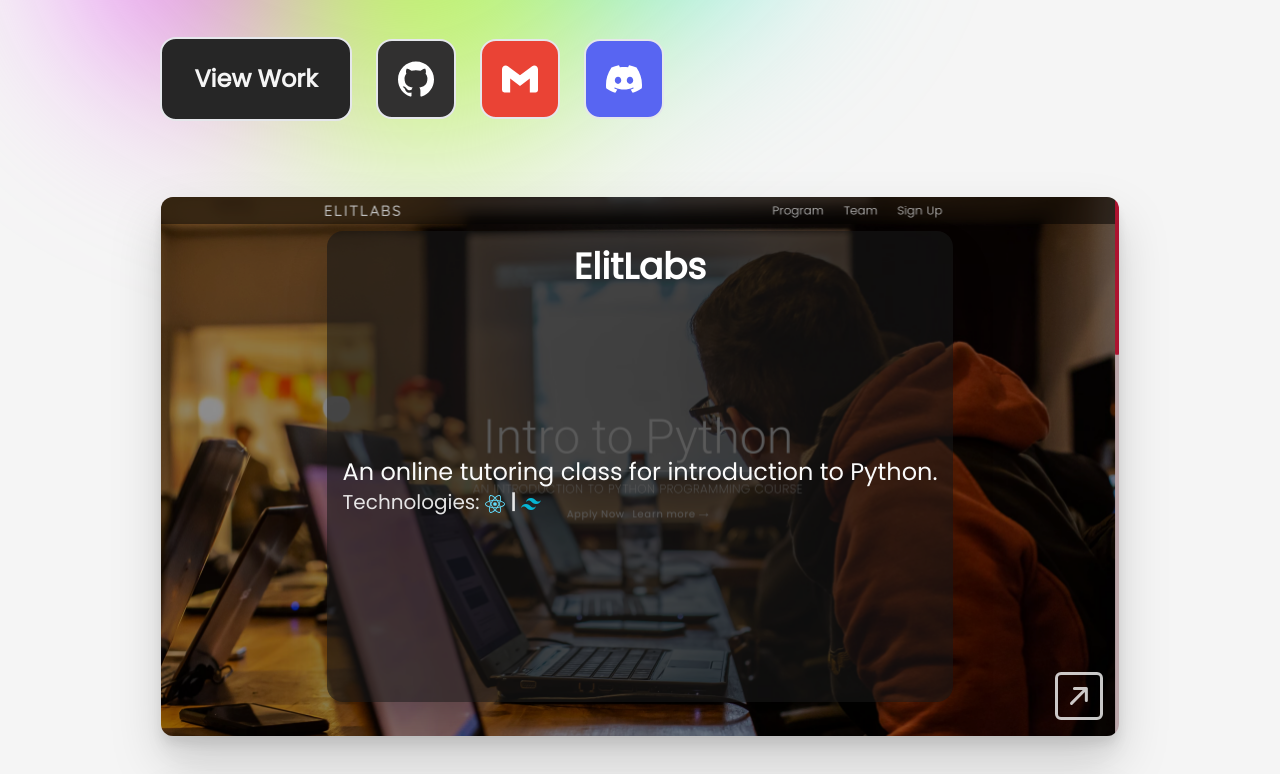
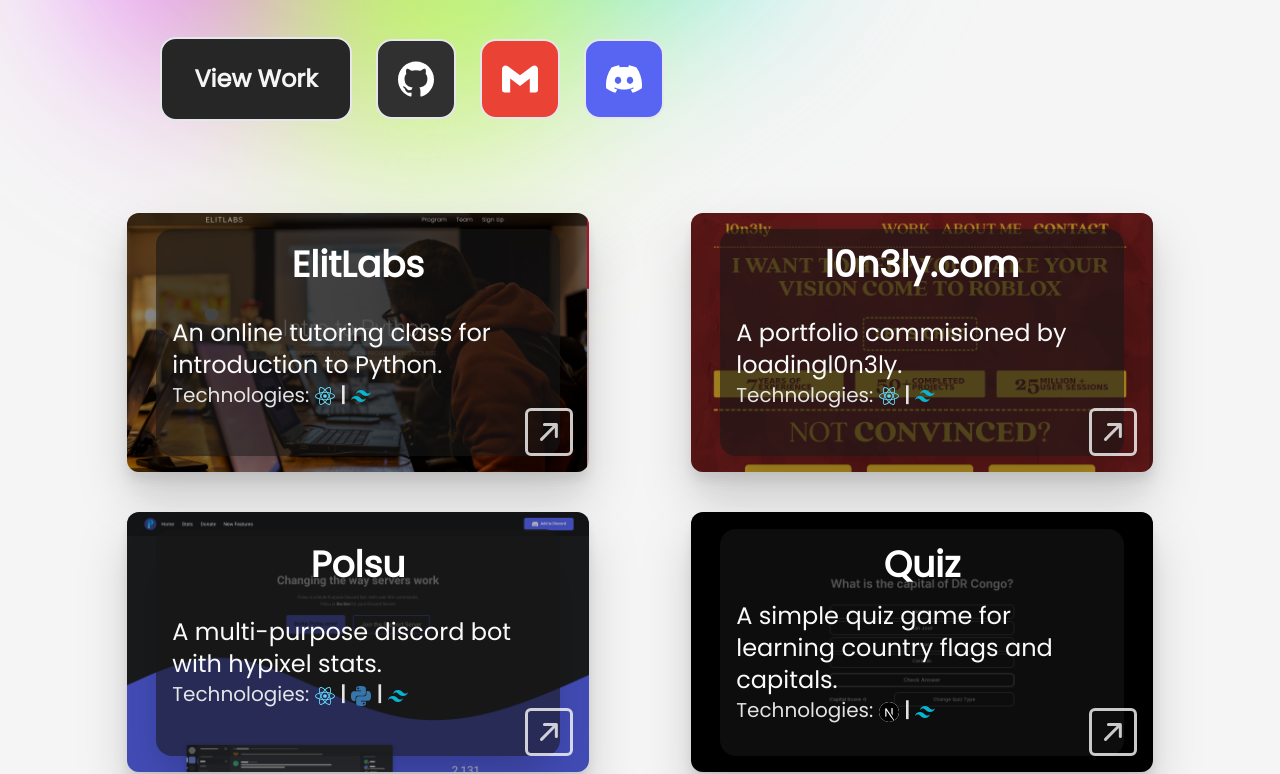
Before and after one commit to underscorelior/portfolio, a React (Vite) app: page / in a window 1280 px wide. Shown: the part 476-1250 px from the top of the page. Built offline with nearby package versions, Linux system fonts and the light colour scheme.

Commit message:
What did i even do with this update

```diff
--- a/src/components/Projects.jsx
+++ b/src/components/Projects.jsx
@@ -2,7 +2,6 @@
 import { BsArrowUpRightSquare } from 'react-icons/bs';
 import {
 	SiNextdotjs,
-	SiPlanetscale,
 	SiPython,
 	SiReact,
 	SiTailwindcss,
@@ -56,7 +55,7 @@
 	render() {
 		return (
 			<section
-				className="mx-auto mt-[4.75rem] flex w-full max-w-[85%] flex-col items-center justify-center gap-y-10 2xl:pt-[5.75rem] 2xl:grid 2xl:grid-cols-2 2xl:gap-x-10"
+				className="mx-auto pt-[4.75rem] flex w-full max-w-[85%] flex-col items-center justify-center gap-y-10 xl:pt-[5.75rem] xl:grid xl:grid-cols-2 xl:gap-x-10"
 				id="work">
 				<ProjectCards
 					title="ElitLabs"
```
Also changed, not shown: src/main.jsx (+0 -7 lines).
